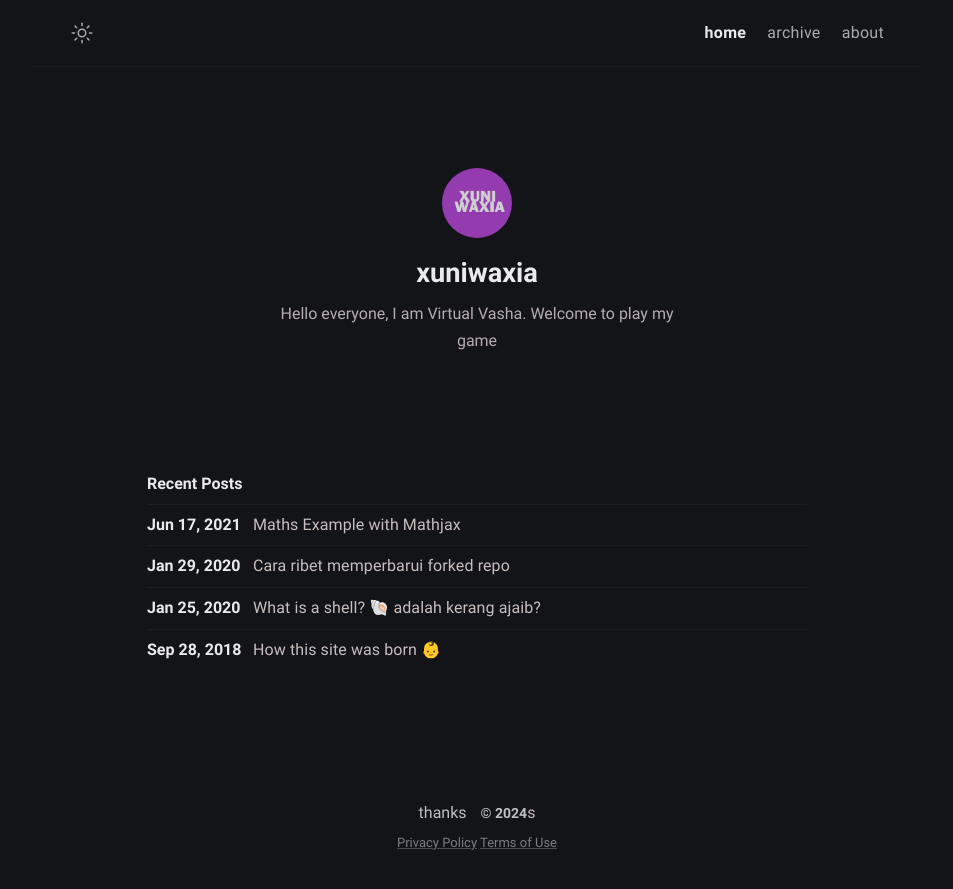
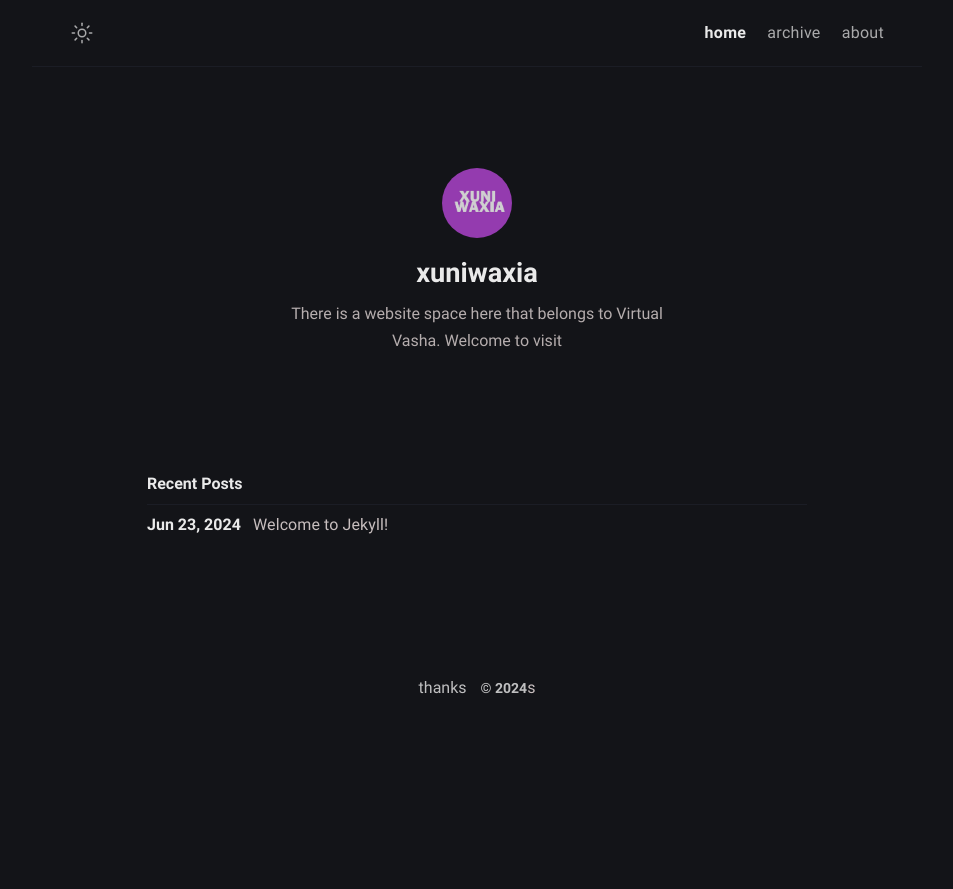
Before and after one commit to xuniwaxia/xuniwaxia.github.io, a Jekyll site: the page built from index.md, in a window 1280 px wide. Shown: the top 889 px of the page, without its empty margins (163-1116 px from the left). Built offline with Jekyll 4.4.1, drawn with Linux system fonts in a browser that asks for light colours; some of the changed lines change nothing that is shown.

Commit message:
调整文章，去掉多余的，删除数据删除入口，隐私政策入口

````diff
--- a/_config.yml
+++ b/_config.yml
@@ -12,7 +12,7 @@
 author:
   name: xuniwaxia # author name
   bio: >- # tell to the world
-    Hello everyone, I am Virtual Vasha. Welcome to play my game
+    There is a website space here that belongs to Virtual Vasha. Welcome to visit
   username: xuniwaxia # general username
   github: github_username # github username
   twitter: twitter_username # twitter username
--- a/_includes/footer.html
+++ b/_includes/footer.html
@@ -6,14 +6,14 @@
   <span class="footer_item">&copy; {{ site.time | date: "%Y" }}</span>s
   <small class="footer_copyright">
     <!-- Klisé Theme: https://github.com/piharpi/jekyll-klise -->
-    <a
+<!--     <a
       href="/PrivacyPolicy"
       >Privacy Policy</a
     >
       <a href="/Termsofuse"
       >Terms of Use</a
     >
- <!--    <a href="/ClearingAccount"
+ --> <!--    <a href="/ClearingAccount"
     >Clearing Account</a
   > -->
 
--- a/_posts/apa-itu-shell/2020-01-25-apa-itu-shell.md
+++ /dev/null
@@ -1,121 +0,0 @@
----
-title: What is a shell? 🐚 adalah kerang ajaib?
-date: 2020-01-25 11:58:47 +07:00
-modified: 2020-02-02 16:49:47 +07:00
-tags: [unix/linux, cli]
-description: Shell adalah sebuah command-line interpreter; program yang berperan sebagai penerjemah perintah yang diinputkan oleh User yang melalui terminal, sehingga perintah tersebut bisa dimengerti oleh si Kernel.
-image: "/apa-itu-shell/shell_evolution.png"
----
-
-<a href="http://www.youtube.com/watch?v=tc4ROCJYbm0&t=70" target="_blank" rel="noopener">Dulu</a> Sebelum adanya <abbr title="Graphical User Interface">GUI</abbr> cara user berinteraksi dengan komputer menggunakan <abbr title="Command Line Interface">CLI</abbr> yaitu mengetik baris perintah pada sebuah antarmuka dalam bentuk baris teks seperti 👇.
-
-<figure>
-<img src="/apa-itu-shell/terminal_nginx.gif" alt="installing nginx in ubuntu">
-<figcaption>Fig 1. Terminal emulator, instalasi package dan check service.</figcaption>
-</figure>
-
-Jika kamu pernah menggunakan unix/linux mungkin pernah menggunakan program diatas, bahkan mungkin setiap hari menggunakannya untuk mengeksekusi suatu perintah melalui <a href="http://en.wikipedia.org/wiki/List_of_terminal_emulators" target="_blank" rel="noopener">terminal emulator</a>.
-
-User<sup id="user">[[1]](#user-ref)</sup> tidak bisa secara langsung berkomunikasi dengan sebuah hardware komputer, maka dari itu kita membutuhkan sebuah sistem operasi; **Kernel** adalah program yang merupakan inti utama dari sistem operasi komputer.
-
-<figure>
-<img src="/apa-itu-shell/kernel.png" alt="kernel central of operating system">
-<figcaption>Fig 2. bagan kernel.</figcaption>
-</figure>
-
-Kernel memfasilitasi interaksi antara komponen perangkat keras dan perangkat lunak, berperan untuk menangani permintaan input/ouput dari perangkat lunak, selanjutnya menerjemahkannya ke dalam pemrosesan data untuk diintruksikan ke CPU, sehingga Hardware(cpu, memory, devices) mengerti perintah yang dimaksud dari pengguna.
-
-Ketika kita menginputkan suatu perintah pada terminal emulator, kernel tidak langsung mengerti perintah yang kita ketik, kita membutuhkan suatu interface sebagai perantara menuju kernel yaitu **Shell**.
-
-<figure>
-<img src="/apa-itu-shell/shell.png" alt="shell">
-<figcaption>Fig 3. bagan komunikasi shell.</figcaption>
-</figure>
-
-<mark>Shell adalah sebuah command-line interpreter; program yang berperan sebagai penerjemah perintah yang diinputkan oleh User yang melalui terminal</mark>, sehingga perintah tersebut bisa dimengerti oleh si Kernel.
-
-Login shell biasanya ditetapkan oleh local System Administrator ketika pada saat pertama user kamu dibuat, kamu bisa lihat login shell yang sedang kamu gunakan dengan perintah dibawah ini.
-
-```bash
-$ echo $SHELL
-# atau
-$ echo $0
-```
-
-Setiap shell mempunyai default prompt. beberapa shell yang paling umum:
-
-```bash
-$ (dollar sign)   # sh, ksh, bash
-% (percent sign)  # csh, tcsh
-```
-
-##### Terminologi pada shell prompt
-
-Shell prompt adalah tempat dimana kita menuliskan suatu perintah, berikut adalah terminologinya ini membantu, jika kamu ingin mengetahui bagian-bagianya.
-
-<figure>
-<img src="/apa-itu-shell/term_shell_prompt.png" alt="shell">
-<figcaption>Fig 4. bagian-bagin dari shell prompt.</figcaption>
-</figure>
-
-Dibawah ini salah satu contoh perintah sederhana untuk menampilkan sebuah arsitektur CPU komputer yang sedang saya gunakan.
-
-<figure>
-<img src="/apa-itu-shell/terminal_lscpu.gif" alt="installing nginx in ubuntu">
-<figcaption>Fig 5. menampilkan informasi tentang arsitektur CPU.</figcaption>
-</figure>
-
-Dari perintah yang contohkan, ketika user mengetikan suatu inputan perintah di terminal dan menekan <kbd>ENTER</kbd>, maka shell akan mengubah perintah user menjadi bahasa yang bisa dipahami oleh kernel, dan Kernel menerjemahkannya ke dalam pemrosesan data untuk diintruksikan ke Hardware sehingga menghasilkan output yg sesuai dengan perintah user.
-
-Shell mempunyai beberapa macam dan turunan, berikut yang paling umum.
-
-<figure>
-<img src="/apa-itu-shell/shell_evolution.png" alt="shell evolution">
-<figcaption>Fig 6. evaluasi shell dari tahun ke tahun.</figcaption>
-</figure>
-
-Sedikit penjelasan dari gambar diatas.
-
-- Bourne shell `sh`
-  Dikembangkan oleh Stephen Bourne di Bell Labs, yang kala itu sebagai pengganti Thompson shell(diciptakan Ken Thompson), banyak sistem unix-like tetap memiliki `/bin/sh`—yang mana menjadi symbolic link atau hard link, bahkan ketika shell lain yang digunakan tetap `sh` adalah sebagai dasarnya, sebagai kompatibilitas perintah.
-- Korn shell `ksh` Unix shell yang dikembangkan oleh David Korn di Bell Labs,
-  inisialiasi pengembangan ini berdasar pada source code Bourne shell, namun juga memiliki fitur `csh` dan `sh`, pengembanganya pun pada saat saya menulis ini pun terus <a href="http://github.com/att/ast" target="_blank" rel="noopener">terawat</a>.
-- Bourne again shell `bash`
-  adalah proyek ini open source <a href="http://gnu.org/software/bash/" target="_blank" rel="noopener">GNU project</a> memilki kompatibel dengan `sh` yang menggabungkan fitur penting dari `ksh` dan `csh`, dan menjadi salah satu shell yang paling umum digunakan (umumnya menjadi default shell login Linux dan Apple's macOS Mojave).
-- Z shell `zsh` ini mempunyai wadah komunitasnya disebutnya <a href="http://ohmyz.sh/"  target="_blank" rel="noopener">"Oh My Zsh"</a>, plug-in dan theme `zsh` bisa kita temukan di komunitas ini, saya saat ini menggunakan `zsh`, shell ini juga menjadi default dari sistem operasi macOS Catalina, yang menggantikan bash.
-- friendly interactive shell `fish`
-  yah sesuai dengan <a href="http://fishshell.com/" target="_blank" rel="noopener">deskripsi</a> di web nya, menurut saya shell ini fun banget, fitur yang saya sukai dari shell ini autosuggestions, dan konfigurasi yang mudah melalui web based.
-
-Masih banyak yang belum dijelaskan pada tulisan ini jika masih tertarik, baca lebih <a href="http://en.wikipedia.org/wiki/List_of_command-line_interpreters#Operating_system_shells" target="_blank" rel="noopener">banyak</a> dan juga <a href="http://en.wikipedia.org/wiki/Comparison_of_command_shells" target="_blank" rel="noopener">komparasinya</a> masing-masing shell.
-
-Jika kamu tertarik untuk mengubah default shell login pada sistem operasi, kamu bisa menginstall dengan cara mengikuti didokumentasi/cara penginstallan dimasing-masing shell disini saya tidak membahas karena distro yang kita pakai mungkin berbeda-beda.
-
-Untuk menjadikan default shell login pada OS bisa menggunakan perintah ini.
-
-```bash
-# command
-$ sudo chsh [options] [LOGIN]
-
-# contoh penggunaan
-$ sudo chsh -s /user/bin/zsh harpi
-# mengubah default shell user harpi menjadi zsh shell.
-$ reboot
-
-# atau kamu juga bisa mengubah file /etc/passwd dan edit secara manual user shellnya.
-# jika masih bingung manfaatkan perintah man untuk melihat manual page.
-$ man chsh
-```
-
-Terakhir untuk tulisan ini, shell memilki berbagai macam, pilihlah shell yang sesuai dengan keinginanmu untuk menunjang produktivitas dan sesuaikan dengan kebutuhan, terlalu banyak plugin dan kebingungan memilih tema itu buruk 😁.
-
-Terimakasih sudah baca, _penulis menerima kritik dan saran._
-
-##### Notes
-
-<small id="user-ref"><sup>[[1]](#user)</sup> Manusia yang mengoperasikan dan mengendalikan sistem komputer.</small>
-
-##### Resources
-
-- [Evolution shells in Linux](http://developer.ibm.com/tutorials/l-linux-shells/)
-- [Kernel Defintion](http://www.linfo.org/kernel.html)
-- [The Shell](http://www.cis.rit.edu/class/simg211/unixintro/Shell.html)
--- a/_posts/cara-memperbarui-fork-repository/2020-01-29-cara-memperbarui-fork-repository.md
+++ /dev/null
@@ -1,71 +0,0 @@
----
-layout: post
-title: Cara ribet memperbarui forked repo
-date: 2020-01-29 01:00 +0700
-modified: 2020-03-07 16:49:47 +07:00
-description: Ada dua cara untuk memperbarui forked repository menggunakan web interface yang disediakan oleh github tapi ribet, atau melalui terminal yang lebih ribet lagi.
-tag:
-  - tips
-  - git
-  - software
-image: /cara-memperbarui-fork-repository/repo.png
----
-
-Berawal dari saya pengen memperbarui repo yang tua dari suatu organisasi, niatnya pengen rumat ulang nih, ternyata dari orginal reponya ada update, sekalian buat artikel deh, lebih kurang gambaranya seperti ini.
-
-<figure>
-<img src="{{ page.image }}" alt="ilustrasi repo yang mau diupdate">
-<figcaption>Fig 1. Gambaran ribetnya.</figcaption>
-</figure>
-
-Ada dua cara untuk memperbarui forked repository menggunakan web interface yang disediakan oleh github tapi ribet, atau melalui terminal yang lebih ribet lagi.
-
-### Melalui Github (boring way) 💻
-
-1. Buka repo yang hasil fork di Github.
-1. Klik **Pull Requests** di sebelah kanan, lalu **New Pull Request**.
-1. Akan memunculkan hasil compare antara repo upstream dengan repo kamu(forked repo), dan jika menyatakan "There isn’t anything to compare.", tekan link **switching the base**, yang mana sekarang repo kamu(forked repo) akan dibalik menjadi base repo dan repo upstream menjadi head repo.
-1. Tekan **Create Pull Request**, beri judul pull request, Tekan **Send Pull Request**.
-1. Tekan **Merge Pull Request** dan **Confirm Merge**.
-
-\* _pastikan kamu tidak merubah apapun pada forked repo, supaya melakukan merge secara otomatis, kalo tidak ya paling2 konflik._
-
-### Melalui terminal ⌨️
-
-Tambahkan remote alamat repository yang aslinya disini tak beri nama `upstream`., ganti `ORIGINAL_OWNER` dan `ORIGINAL_REPO` dengan alamat repo aslimu.
-
-```bash
-$ git add remote upstream git@github.com:ORIGINAL_OWNER/ORIGINAL_REPO.git
-$ git remote -v
-> origin    git@github.com:piharpi/www.git (fetch) # forked repo
-> origin    git@github.com:piharpi/www.git (push) # forked repo
-> upstream    git@github.com:ORIGINAL_OWNER/ORIGINAL_REPO.git (fetch) # upstream repo / original repo
-> upstream    git@github.com:ORIGINAL_OWNER/ORIGINAL_REPO.git (push) # upstream repo / original repo
-```
-
-Checkout ke local branch `master`.
-
-```bash
-$ git checkout master
-> Switched to branch 'master'
-```
-
-Jika sudah, Merge local repo dengan remote `upstream/master`.
-
-```bash
-$ git merge upstream/master
-```
-
-Terakhir push local repo ke remote `origin`.
-
-```bash
-$ git add -A
-$ git commit -m "updating origin repo" && git push -u origin master
-```
-
-Selamat mencoba cara ribet ini, semoga bisa dipahami, saya sendiri lebih senang melalui terminal, klo ada yang ribet kenapa cari yang mudah.
-
-##### Resources
-
-- [Syncing a fork](https://help.github.com/en/github/collaborating-with-issues-and-pull-requests/syncing-a-fork)
-- [Update your fork directly on Github](https://rick.cogley.info/post/update-your-forked-repository-directly-on-github/#top)
--- a/_posts/how-this-site-was-made/2018-09-28-how-this-site-was-made.md
+++ /dev/null
@@ -1,64 +0,0 @@
----
-title: How this site was born 👶
-date: 2018-09-28 09:45:47 +07:00
-modified: 2019-08-29 09:24:47 +07:00
-tags: [blog, netlify, jekyll, github]
-description: All the services are free, a source code this site placed on github repository and intergration with netlify service, another service that you can use is github page for hosting your own static site.
----
-
-The website was made using Jekyll the one of open source static sites generator, and using my own simple theme, I called [klisé](https://github.com/piharpi/klise).
-
-<hr>
-
-All the services are free, source code the site was placed on my [github](https://github.com/piharpi/mahendrata.now.sh) repository and intergration with ~~[netlify](https://netlify.com)~~ service, another service that you can use is [github page](https://pages.github.com/) for hosting your own static site.
-
-<hr>
-
-#### Let's do this
-
-So, before we start create a site, you need some tools, you can self paced for how to installing each tools, on this guide i'm just want to show you how to install jekyll and deploying in netlify, but make sure you have each tools below.
-
-#### Prerequisites
-
-Requirements before we doing magic show.
-
-- [Ruby](https://www.ruby-lang.org/en/downloads/) programming language
-- [Git](https://git-scm.com) (version control)
-- [Netlify](https://netlify.com) and [Github](https://github.com) account
-- [Bundler](https://bundler.io)
-
-#### Installation
-
-First, you need some [SSG](https://www.staticgen.com/), there are many kind ssg, but in case i'm using Jekyll cause i'm already familiar with it, open your terminal and type command on below
-
-```bash
-$ bundle install jekyll # installing jekyll in your machine
-$ jekyll new my-site && cd my-site # create new jekyll project
-$ jekyll s # run jekyll server
-```
-
-Now, jekyll is running on your local machine, open your browser and go to `localhost:4000` is default address from jekyll, press <kbd>CTRL</kbd> + <kbd>C</kbd> to stop the jekyll server.
-
-#### Adding remote repository
-
-Before we adding remote repository, you must have [github](https://github.com/new) repository, if already have repository, just add github remote address to your local folder, with the following commands
-
-```bash
-$ git init # initializing project folder
-$ git remote add origin https://github.com/YOUR-USERNAME/YOUR-REPO.git # change UPPERCASE with your own!
-$ git add -A && git commit -m "Initialize" && git push -u origin master # push code to github
-```
-
-Now check your github repository, make sure the files is uploaded correctly.
-
-#### Deploying to netlify
-
-Go [netlify](https://netlify.com) dashboard, and following this step.
-
-1. click `new site from git`, then choose `Github`.
-2. then choose your repository where is the jekyll sources uploaded.
-3. netlify smart enough to configuring, we just need's are hosting's are hosting's are hosting's are hosting to click `Deploy site button`.
-
-Wait for moment, and voila..! your site's are hosting and using `.netlify.com` tld, if your website wants to look professional, just buy a domain from your favorite domain store. or if you the first time, I advice using namecheap.com*(isn't sponsor)* \*based on my experienced it provides good service and have various TLDs.
-
-So, what you waiting for, just create your own website for free.
--- a/_posts/maths-example/2021-06-17-maths-example.md
+++ /dev/null
@@ -1,30 +0,0 @@
----
-layout: post
-title:  Maths Example with Mathjax
-date:   2021-06-16 22:57:49 +0000
-categories: jekyll update
-usemathjax: true
----
-
-Below is an example of maths using mathjax.
-
-Any page needing maths should start with the frontmatter:
-{% highlight markdown %}
-usemathjax: true
-{% endhighlight %}
-
-$$
-\begin{align*}
-y = y(x,t) &= A e^{i\theta} \\
-&= A (\cos \theta + i \sin \theta) \\
-&= A (\cos(kx - \omega t) + i \sin(kx - \omega t)) \\
-&= A\cos(kx - \omega t) + i A\sin(kx - \omega t)  \\
-&= A\cos \Big(\frac{2\pi}{\lambda}x - \frac{2\pi v}{\lambda} t \Big) + i A\sin \Big(\frac{2\pi}{\lambda}x - \frac{2\pi v}{\lambda} t \Big)  \\
-&= A\cos \frac{2\pi}{\lambda} (x - v t) + i A\sin \frac{2\pi}{\lambda} (x - v t)
-\end{align*}
-$$
-
-Inline maths can be written with the `\\(` and `\\)` characters, producing inline maths
-such as \\(\delta(t) \xrightarrow{\mathscr{F}} 1\\).
-
-The above is accomplished with thanks to [Alan Duan](https://alanduan.me/random/mathjax/) and [Zichen Vincent Zhang](https://webdocs.cs.ualberta.ca/~zichen2/blog/coding/setup/2019/02/17/how-to-add-mathjax-support-to-jekyll.html.).
--- /dev/null
+++ b/_posts/welcome-to-jekyll/2024-06-23-welcome-to-xuniwaxia.md
@@ -0,0 +1,33 @@
+---
+layout: post
+title:  "Welcome to Jekyll!"
+date:   2024-06-23 23:29:20 +0700
+categories: xuniwaxia update
+usemathjax: true
+---
+
+
+You’ll find this post in your `_posts` directory. Go ahead and edit it and re-build the site to see your changes. You can rebuild the site in many different ways, but the most common way is to run `jekyll serve`, which launches a web server and auto-regenerates your site when a file is updated.
+
+
+Jekyll requires blog post files to be named according to the following format:
+
+`YEAR-MONTH-DAY-title.MARKUP`
+
+Where `YEAR` is a four-digit number, `MONTH` and `DAY` are both two-digit numbers, and `MARKUP` is the file extension representing the format used in the file. After that, include the necessary front matter. Take a look at the source for this post to get an idea about how it works.
+
+Jekyll also offers powerful support for code snippets:
+
+{% highlight ruby %}
+def print_hi(name)
+  puts "Hi, #{name}"
+end
+print_hi('Tom')
+#=> prints 'Hi, Tom' to STDOUT.
+{% endhighlight %}
+
+Check out the [Jekyll docs][jekyll-docs] for more info on how to get the most out of Jekyll. File all bugs/feature requests at [Jekyll’s GitHub repo][jekyll-gh]. If you have questions, you can ask them on [Jekyll Talk][jekyll-talk].
+
+[jekyll-docs]: https://jekyllrb.com/docs/home
+[jekyll-gh]:   https://github.com/jekyll/jekyll
+[jekyll-talk]: https://talk.jekyllrb.com/
````
Also changed, not shown: _posts/apa-itu-shell/kernel.png (deleted), _posts/apa-itu-shell/photo-1556075798-4825dfaaf498_ixlib=rb-1.2.jpg (deleted), _posts/apa-itu-shell/shell.png (deleted), _posts/apa-itu-shell/shell_evolution.png (deleted), _posts/apa-itu-shell/term_shell_prompt.png (deleted), _posts/apa-itu-shell/terminal_lscpu.gif (deleted), _posts/apa-itu-shell/terminal_nginx.gif (deleted), _posts/cara-memperbarui-fork-repository/repo.png (deleted), 1 other file.
